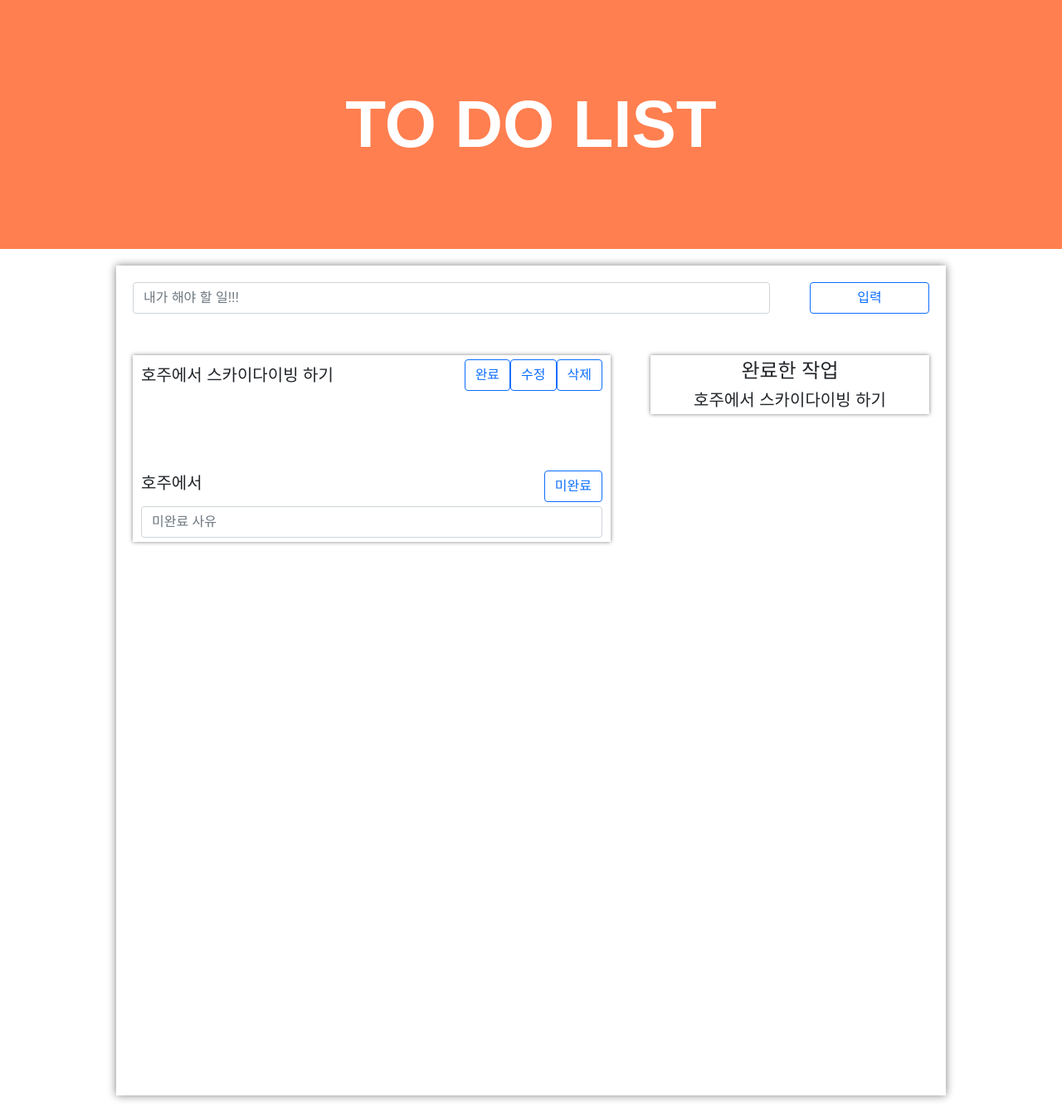
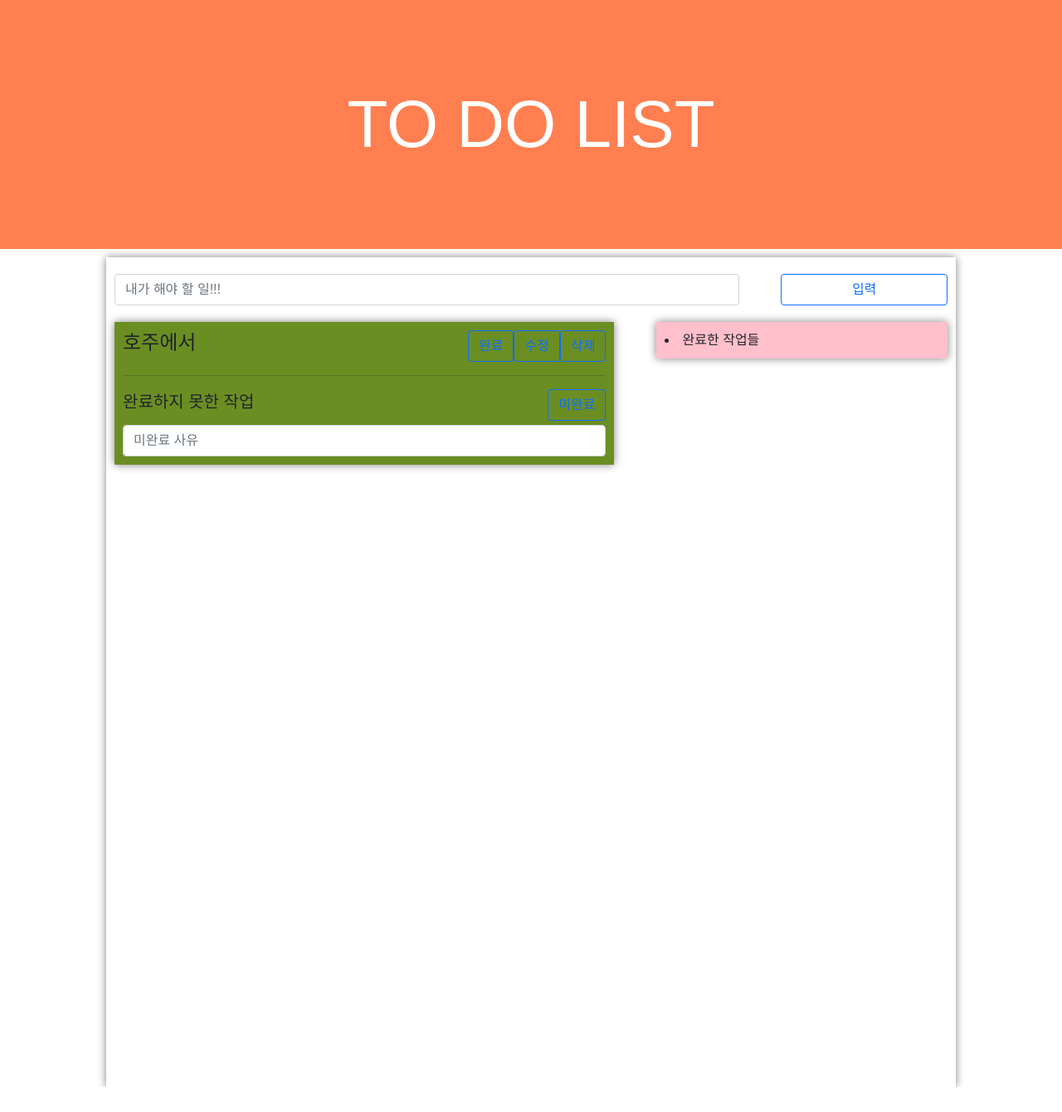
Before and after one commit to hyeong08/Justdoit, a Flask app: page / in a window 1280 px wide. Shown: the whole page at 83% size. After the commit the page ends 1310 px from the top, so only its background shows below. Run offline with Flask 3, Linux system fonts and the light colour scheme; some web fonts are replaced.

Commit message:
깔끔하게 수정!!

```diff
--- a/templates/index.html
+++ b/templates/index.html
@@ -37,18 +37,19 @@
             flex-direction: column;
             align-items: center;
             justify-content: center;
+
+            margin-bottom: 10px;
         }
 
-        .center {
-            width: 95%;
-            max-width: 1000px;
+        .main {
+            width: 80%;
             height: 1000px;
-            padding: 20px;
+            margin: auto;
             box-shadow: 0px 0px 10px 0px gray;
-            margin: 20px auto;
+            padding: 20px 10px 10px 10px;
         }
 
-        .mytodosave {
+        .todo_list_save {
             display: flex;
             flex-direction: row;
             align-items: center;
@@ -56,139 +57,111 @@
             margin-bottom: 20px;
         }
 
-        .mytodosave>input {
-            width: 80%;
+        .todo_list_save>input {
+            width: 75%;
         }
 
-        .mytodosave>button {
-            width: 15%;
+        .todo_list_save>button {
+            width: 20%;
+        }
+        /*진행중 작업 + 실패 작업의 가장 큰 틀*/
+        .todo_list {
+            padding: 10px;
+            float: left;
+            width: 60%;
+            margin-right: 5%;
+            background-color: olivedrab;
+            box-shadow: 0px 0px 10px 0px gray;
         }
 
-        .totalbox {
-            width: 100%;
-            height: 200px;
+        /*진행중 작업*/
+        .todo_list_detail {}
 
-            border-radius: 10px;
+        .todo_list_detail > li{
 
-            text-align: center;
-
-            padding: 30px 0px 0px 0px;
-
-            /*중앙을 보여줘라*/
-            background-position: center;
-            /*사이즈에 맞게 보여줘라*/
-            background-size: cover;
-        }
-
-        .mybox{
-            padding: 5px 10px 5px 10px;
-            box-shadow: 0px 0px 5px 0px gray;
-            margin-right: 5%;
-            float: left;
-            width: 60%;
-        }
-
-        .todolist{
-            padding: 5px 10px 5px 10px;
-            box-shadow: 0px 0px 5px 0px gray;
-            float: left;
-            width: 35%;
-        }
-
-        .mybox>li {
-            display: flex;
-            flex-direction: row;
-            align-items: center;
-            justify-content: center;
-        }
-
-        .todolist>li{
             display: flex;
             align-items: center;
             justify-content: center;
         }
 
-        .mybox>li>h2 {
-            max-width: 75%;
-            font-size: 20px;
-            font-weight: 500;
-            margin-right: auto;
-            margin-bottom: 0px;
-        }
-
-        .faile_todo>li>h4{
-            max-width: 75%;
-            font-size: 20px;
+        .todo_list_detail >li> h4{
             font-weight: 500;
             margin-right: auto;
         }
 
-        .faile_todo>li{
+        /*실패한 작업*/
+        .todo_list_failed {}
+
+        .todo_list_failed > li{
+            margin-bottom: 5px;
             display: flex;
             align-items: center;
             justify-content: center;
-            margin-bottom: 5px;
         }
 
-        .todolist>li>h2 {
-            max-width: 100%;
-            font-size: 20px;
-            margin-bottom: 0px;
+        .todo_list_failed > li > h5 {
+            font-weight: 500;
+            margin-right: auto;
+        }
+
+        .text_todo_failed {
+            display: block;
+        }
+
+        .todo_list_success {
+
+            padding: 10px;
+            float: left;
+            width: 35%;
+            background-color: pink;
+            box-shadow: 0px 0px 10px 0px gray;
         }
     </style>
 
-    <script>
-
-    </script>
 </head>
 
 <body>
-    <!-- 가장 상단 -->
-    <div class="top"><b>TO DO LIST</b></div>
-
-    <!-- 중간 TodoList 가장 큰 틀 -->
-    <div class="center">
-
-        <!--할일 저장-->
-        <div class="mytodosave">
-            <input id="bucket" class="form-control" type="text" placeholder="내가 해야 할 일!!!" />
-            <button onclick="save_todo()" type="button" class="btn btn-outline-primary">입력</button>
+    <div class="top">
+        TO DO LIST
     </div>
 
-        <!--진행중+완료한 목록-->
-        <div class="totalbox">
-            <!--진행중 목록-->
-            <div class="mybox" id="todo-list">
-                <li>
-                    <h2>호주에서 스카이다이빙 하기</h2>
-                    <button onclick="success_todo()" type="button" id="success_button" class="btn btn-outline-primary">완료</button>
-                    <button onclick="success_todo()" type="button" id="change_button" class="btn btn-outline-primary">수정</button>
-                    <button onclick="success_todo()" type="button" id="success_button" class="btn btn-outline-primary">삭제</button>
-                </li>
+    <div class="main">
+        <div class="todo_list_save">
+            <input id="todo_save_text" class="form-control" type="text" placeholder="내가 해야 할 일!!!" />
+            <button onclick="save_todo()" type="button" id="button_todo_save"
+                class="btn btn-outline-primary">입력</button>
+        </div>
 
-                <br><br><br><br>
-
-                <div class="faile_todo">
-                    <!--미완료 목록   =>  li 와 div가 한 세트-->
+        <div class="todo_list">
+            <div class="todo_list_detail">
                 <li type="none">
                     <h4>호주에서</h4>
-                        <button onclick="failed_todo()" type="button" id="falied_button" class="btn btn-outline-primary">미완료</button>
+                    <!--작업 완료시 => 완료된 작업으로 넘어가기-->
+                    <button onclick="success_todo()" type="button" id="success_button"
+                        class="btn btn-outline-primary">완료</button>
+                    <!--작업 수정시 => prompt로 받아서 수정해주기-->
+                    <button onclick="success_todo()" type="button" id="change_button"
+                        class="btn btn-outline-primary">수정</button>
+                    <!--작업 삭제시 => 작업 삭제-->
+                    <button onclick="success_todo()" type="button" id="success_button"
+                        class="btn btn-outline-primary">삭제</button>
                 </li>
-                    <div>
-                        <input id="failed_text" class="form-control" type="text" placeholder="미완료 사유" />
             </div>
+            <hr>
+            <div class="todo_list_failed">
+                <li type="none">
+                    <h5>완료하지 못한 작업</h5>
+                    <button onclick="failed_todo()" type="button" id="button_todo_failed"
+                        class="btn btn-outline-primary">미완료</button>
+                </li>
+                <input id="text_todo_failed" class="form-control" type="text" placeholder="미완료 사유" />
             </div>
         </div>
 
-
-
-            <!--완료한 목록-->
-            <div class="todolist">
-                <h4>완료한 작업</h4>
+        <div class="todo_list_success">
             <li>
-                    <h2>호주에서 스카이다이빙 하기</h2>
+                완료한 작업들
             </li>
-            </div>
         </div>
     </div>
 
```
Lines whose indentation alone changed are shown as unchanged.
